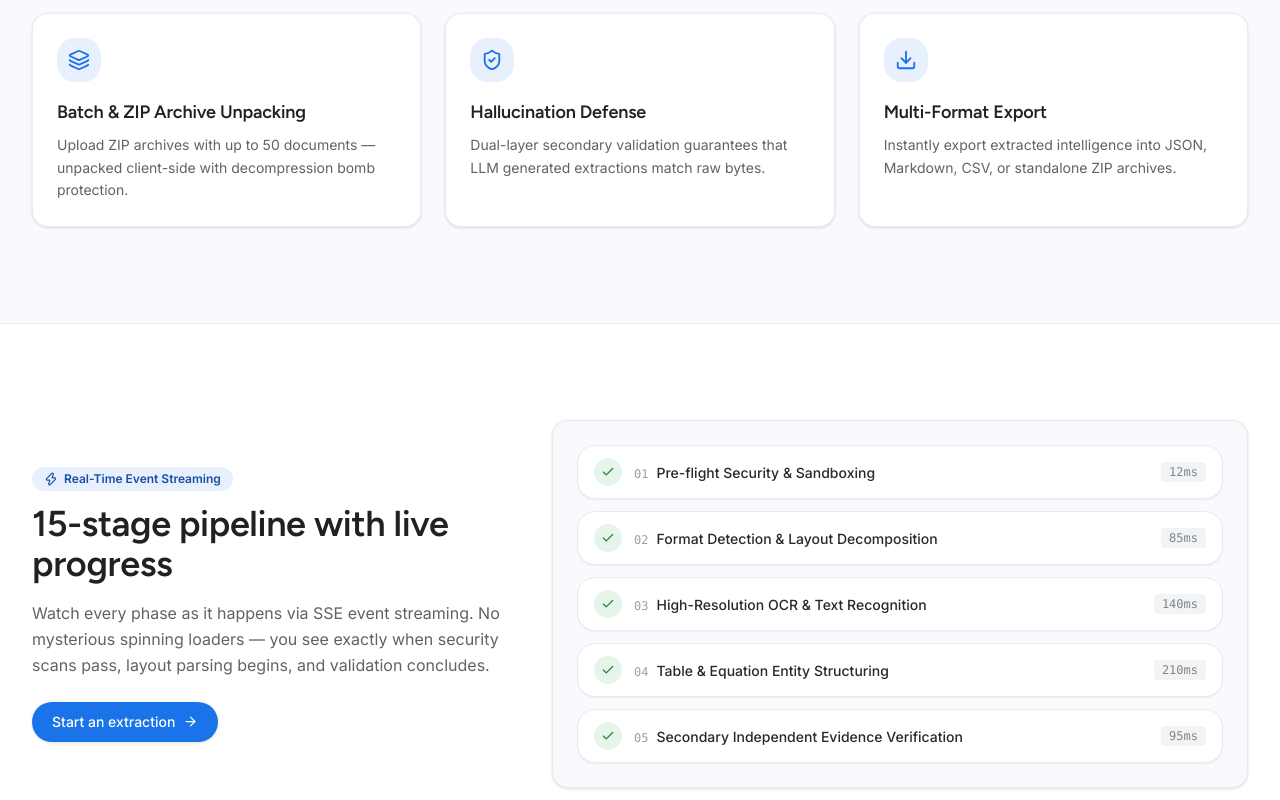
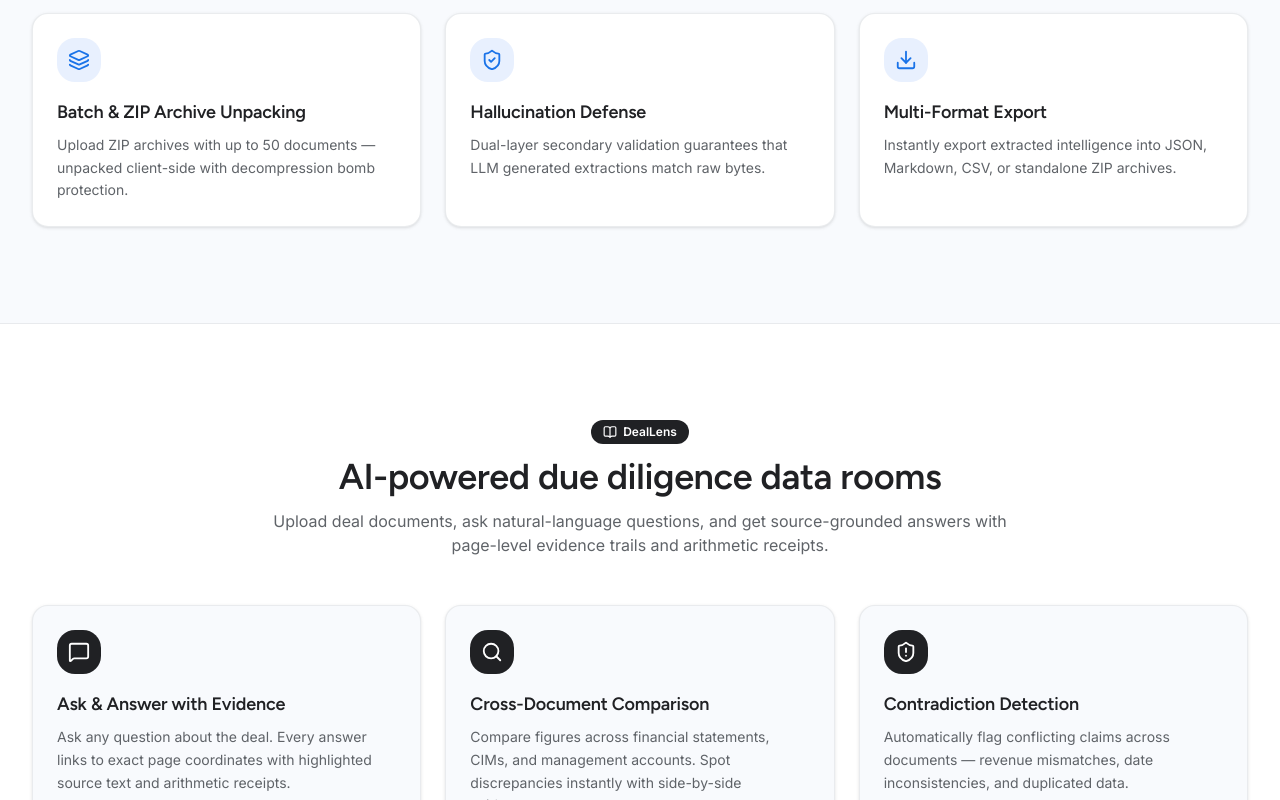
Before and after one commit to sDivyabanu/axtract, a Next.js app in the folder frontend/: page / in a window 1280 px wide. Shown: the part 2000-2800 px from the top of the page. Built offline with nearby package versions, Linux system fonts and the light colour scheme; no server answers.

Commit message:
feat(ui): add DealLens showcase section to landing page
Add DealLens top nav link, auth card button, feature grid section
showcasing Q&A with evidence, cross-doc comparison, contradiction
detection, diligence packs, quarantine, and audit trail. Add DealLens
CTA button to the bottom banner.

```diff
--- a/frontend/components/LandingPage.tsx
+++ b/frontend/components/LandingPage.tsx
@@ -6,6 +6,7 @@
 import {
   AlertCircle,
   ArrowRight,
+  BookOpen,
   Check,
   CheckCircle2,
   Cpu,
@@ -19,7 +20,10 @@
   Loader2,
   Lock,
   Mail,
+  MessageSquare,
   ScanSearch,
+  Search,
+  ShieldAlert,
   ShieldCheck,
   Sparkles,
   Zap,
@@ -113,6 +117,12 @@
               className="text-sm font-medium text-gray-600 transition-colors hover:text-gray-900"
             >
               Validation Engine
+            </a>
+            <a
+              href="#deallens"
+              className="text-sm font-medium text-gray-600 transition-colors hover:text-gray-900"
+            >
+              DealLens
             </a>
             <a
               href="#pipeline"
@@ -269,6 +279,12 @@
                         className="inline-flex w-full items-center justify-center gap-2 rounded-xl bg-blue-600 py-3 text-sm font-semibold text-white shadow-card transition-colors hover:bg-blue-700"
                       >
                         Open Extraction Workspace <ArrowRight size={16} />
+                      </Link>
+                      <Link
+                        href="/rooms"
+                        className="inline-flex w-full items-center justify-center gap-2 rounded-xl border border-gray-900 bg-gray-900 py-2.5 text-sm font-medium text-white transition-colors hover:bg-gray-800"
+                      >
+                        <BookOpen size={16} /> Open DealLens
                       </Link>
                       <Link
                         href="/history"
@@ -574,6 +590,84 @@
         </div>
       </section>
 
+      {/* -------------------- DealLens Data Room Intelligence -------------------- */}
+      <section id="deallens" className="border-t border-gray-200 bg-white py-16 lg:py-24">
+        <div className="mx-auto max-w-7xl px-4 sm:px-6 lg:px-8">
+          <div className="mx-auto max-w-3xl text-center">
+            <span className="inline-flex items-center gap-1.5 rounded-full bg-gray-900 px-3 py-1 text-xs font-semibold text-white">
+              <BookOpen size={14} /> DealLens
+            </span>
+            <h2 className="mt-3 font-display text-3xl font-semibold tracking-tight text-gray-900 sm:text-4xl">
+              AI-powered due diligence data rooms
+            </h2>
+            <p className="mt-3 text-base text-gray-600">
+              Upload deal documents, ask natural-language questions, and get source-grounded answers
+              with page-level evidence trails and arithmetic receipts.
+            </p>
+          </div>
+
+          <div className="mt-12 grid gap-6 sm:grid-cols-2 lg:grid-cols-3">
+            {[
+              {
+                icon: MessageSquare,
+                title: "Ask & Answer with Evidence",
+                desc: "Ask any question about the deal. Every answer links to exact page coordinates with highlighted source text and arithmetic receipts.",
+              },
+              {
+                icon: Search,
+                title: "Cross-Document Comparison",
+                desc: "Compare figures across financial statements, CIMs, and management accounts. Spot discrepancies instantly with side-by-side evidence.",
+              },
+              {
+                icon: ShieldAlert,
+                title: "Contradiction Detection",
+                desc: "Automatically flag conflicting claims across documents — revenue mismatches, date inconsistencies, and duplicated data.",
+              },
+              {
+                icon: Layers,
+                title: "Diligence Packs",
+                desc: "Auto-generate pre-built question packs for financials, contracts, compliance, and operations — ready for review teams.",
+              },
+              {
+                icon: ShieldCheck,
+                title: "Quarantine & Security",
+                desc: "Flagged documents are sandboxed and scanned. Hidden content, embedded macros, and injection attempts are surfaced before review.",
+              },
+              {
+                icon: Eye,
+                title: "Full Audit Trail",
+                desc: "Every answer, every fact, every number traces back to its source. Exportable audit logs for compliance and governance.",
+              },
+            ].map((feat) => {
+              const Icon = feat.icon;
+              return (
+                <div
+                  key={feat.title}
+                  className="rounded-2xl border border-gray-200/90 bg-gray-50 p-6 shadow-card transition-all hover:shadow-lift"
+                >
+                  <div className="flex h-11 w-11 items-center justify-center rounded-xl bg-gray-900 text-white">
+                    <Icon size={22} />
+                  </div>
+                  <h3 className="mt-4 font-display text-lg font-semibold text-gray-900">
+                    {feat.title}
+                  </h3>
+                  <p className="mt-2 text-sm text-gray-600 leading-relaxed">{feat.desc}</p>
+                </div>
+              );
+            })}
+          </div>
+
+          <div className="mt-10 text-center">
+            <Link
+              href={user ? "/rooms" : "/#auth-section"}
+              className="inline-flex items-center gap-2 rounded-full bg-gray-900 px-6 py-3 text-sm font-semibold text-white shadow-card transition-colors hover:bg-gray-800"
+            >
+              <BookOpen size={16} /> Open DealLens <ArrowRight size={15} />
+            </Link>
+          </div>
+        </div>
+      </section>
+
       {/* -------------------- 15-Stage Pipeline Section -------------------- */}
       <section id="pipeline" className="border-t border-gray-200 bg-white py-16 lg:py-24">
         <div className="mx-auto max-w-7xl px-4 sm:px-6 lg:px-8">
@@ -711,6 +805,12 @@
                 >
                   {user ? "Open Workspace" : "Get started for free"} <ArrowRight size={16} />
                 </Link>
+                <Link
+                  href={user ? "/rooms" : "/#auth-section"}
+                  className="inline-flex items-center gap-2 rounded-full border border-gray-600 px-6 py-3 text-sm font-semibold text-white transition-colors hover:bg-gray-800"
+                >
+                  <BookOpen size={16} /> {user ? "Open DealLens" : "Try DealLens"}
+                </Link>
               </div>
             </div>
           </div>
```
